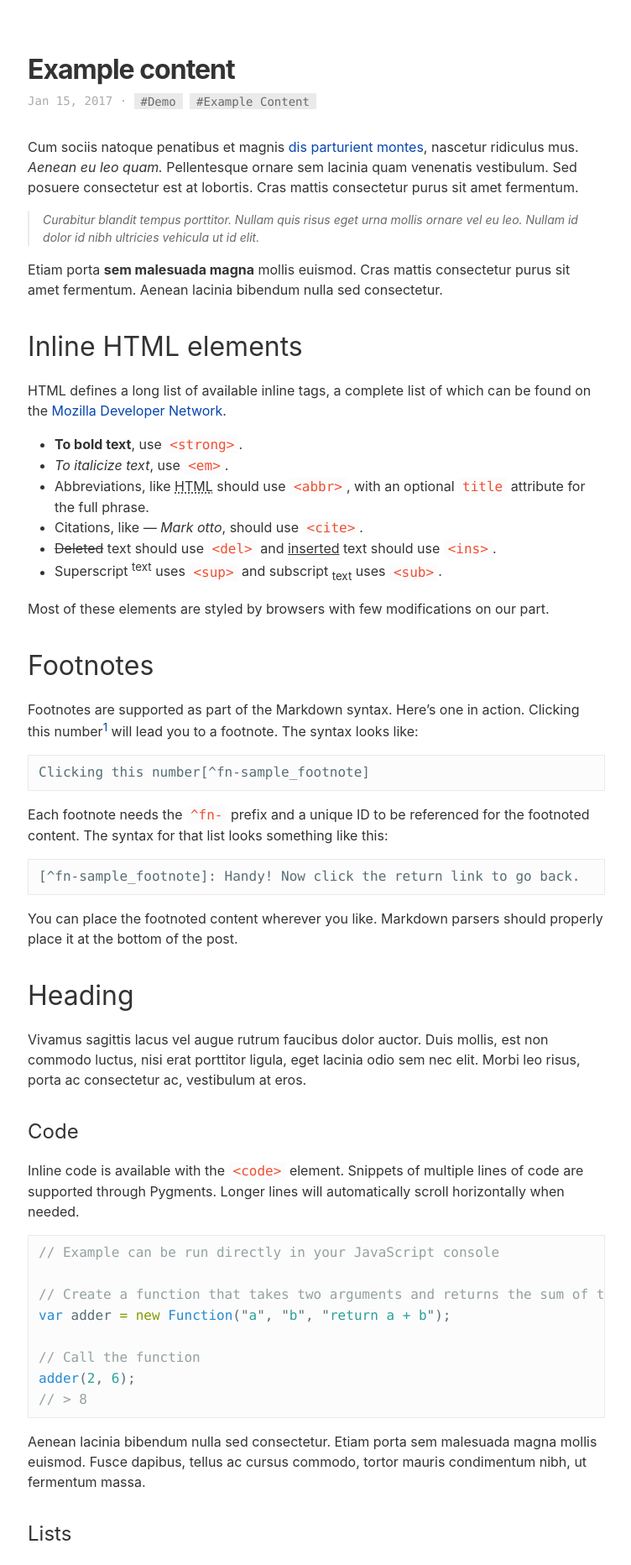
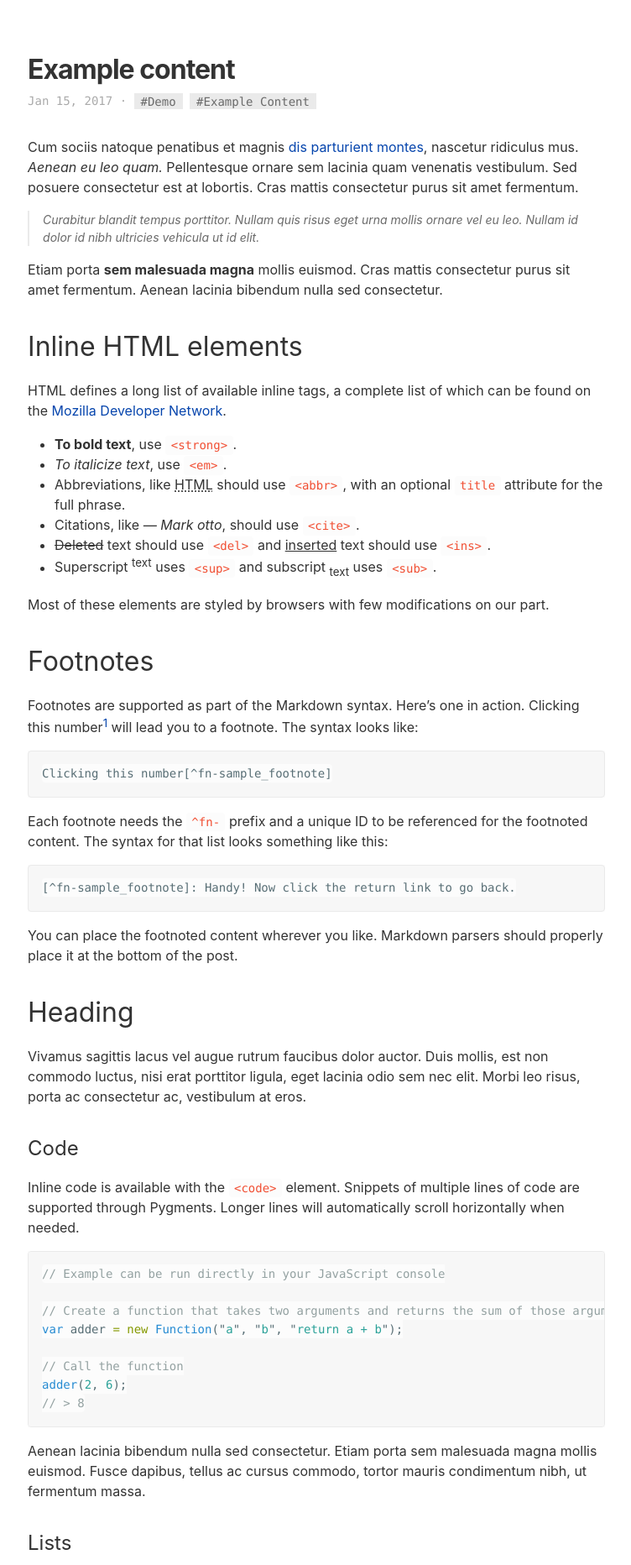
Before and after one commit to leroykim/leroykim.github.io, a Jekyll site: the page built from _posts/2017-01-15-example-content.md, in a window 1280 px wide. Shown: the top 1864 px of the page at 84% size, without its empty margins (263-1015 px from the left). Built offline with Jekyll 4.4.1, drawn with Linux system fonts in a browser that asks for light colours.

Commit message:
Update code block layout

```diff
--- a/_sass/_layout.scss
+++ b/_sass/_layout.scss
@@ -226,6 +226,38 @@
     }
 }
 
+/* Style for Markdown code blocks */
+pre {
+    overflow-x: auto; /* Allow horizontal scrolling for long lines of code */
+    padding: 1rem; /* Add padding for readability */
+    background-color: #f7f7f7; /* Light background for contrast */
+    border: 1px solid $grey-color-light; /* Add a subtle border */
+    border-radius: 4px; /* Optional: Rounded corners */
+    font-size: $small-font-size; /* Adjust font size for better readability */
+    white-space: pre; /* Preserve whitespace and line breaks */
+}
+
+code {
+    font-family: $code-font-family; /* Use monospace font */
+    font-size: $small-font-size; /* Adjust font size */
+    background-color: #fcfcfc; /* Light background for inline code */
+    padding: 0.2rem 0.4rem; /* Add padding for inline code */
+    border-radius: 4px; /* Optional: Rounded corners */
+    word-wrap: break-word; /* Ensure inline code breaks properly */
+}
+
+/* Media query for smaller screens */
+@media screen and (max-width: $on-palm) {
+    pre {
+        font-size: math.div($small-font-size, 1.1); /* Slightly smaller font size on mobile */
+        padding: 0.75rem; /* Reduce padding for smaller screens */
+    }
+
+    code {
+        font-size: math.div($small-font-size, 1.1); /* Smaller inline code font */
+    }
+}
+
 /**
  * Copyright section
  */
```
Also changed, not shown: 3 other files.
